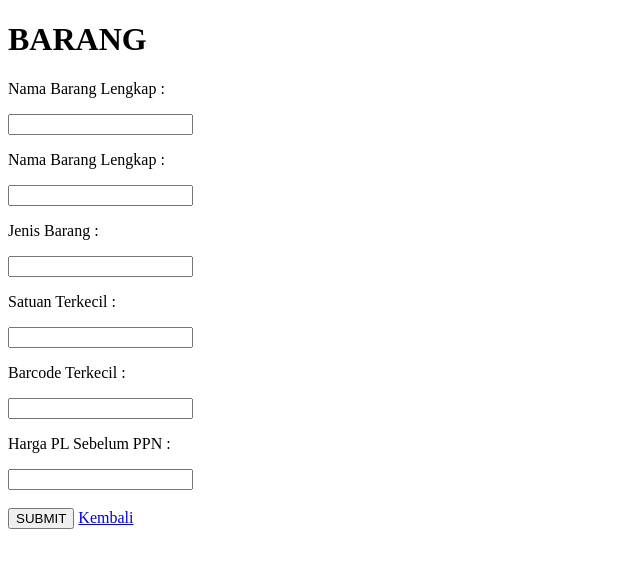
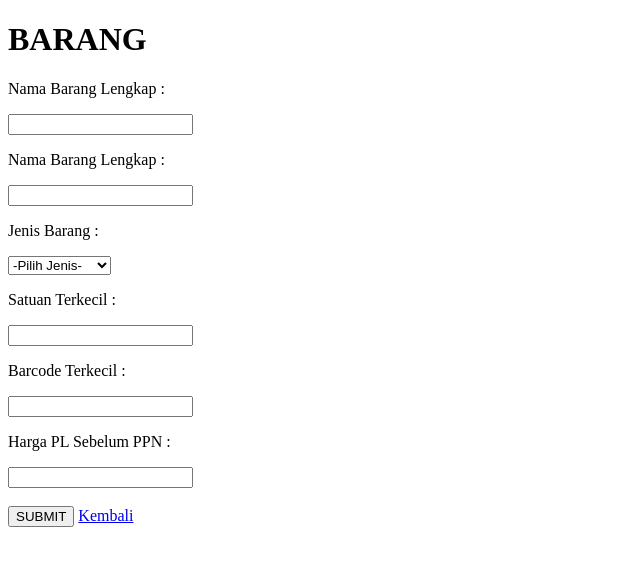
Before and after one commit to FrontKurnianuswaruwu/projectapotek, a Django app: page /addmbarang in a window 1280 px wide. Shown: the top 568 px of the page, without its empty margins (0-640 px from the left). Run offline with Django 4.2, Linux system fonts and the light colour scheme; tables that the repository leaves empty hold one stand-in row (values such as "Sample post").

Commit message:
update options

```diff
--- a/apotik/settings.py
+++ b/apotik/settings.py
@@ -80,7 +80,7 @@
         'ENGINE': 'django.db.backends.mysql',
         'NAME': 'apotik',
         'USER': 'root',
-        'PASSWORD':'12345678',
+        'PASSWORD':'kurnianus',
         'HOST': 'localhost',
         'PORT': '3307'
     }
--- a/templates/mbarang/add-mbarang-brg.html
+++ b/templates/mbarang/add-mbarang-brg.html
@@ -17,11 +17,16 @@
         {% csrf_token %}
         <h1>BARANG</h1>
         <p>Nama Barang Lengkap :</p>
-        <input type="text" name="nama_barang_lengkap" id="nama_barang_lengkap" maxlength="100"  required>
+        <input type="text" name="nama_barang_lengkap" id="nama_barang_lengkap" maxlength="100" required>
         <p>Nama Barang Lengkap :</p>
         <input type="text" name="nama_barang_penjualan" id="nama_barang_penjulana" maxlength="100" required>
         <p>Jenis Barang :</p>
-        <input type="text" name="jenis_barang" id="jenis_barang" maxlength="100" required>
+        <select name="jenis_barang" id="jenis_barang" required>
+            <option value="" disabled selected>-Pilih Jenis-</option>
+            {% for mj in data_mjenis %}
+            <option value="{{ mj.nama_jenis }}">{{ mj.nama_jenis }}</option>
+            {% endfor %}
+        </select>
         <p>Satuan Terkecil :</p>
         <input type="text" name="satuan_terkecil" id="satuan_terkcil" maxlength="50" required>
         <p>Barcode Terkecil :</p>
```
